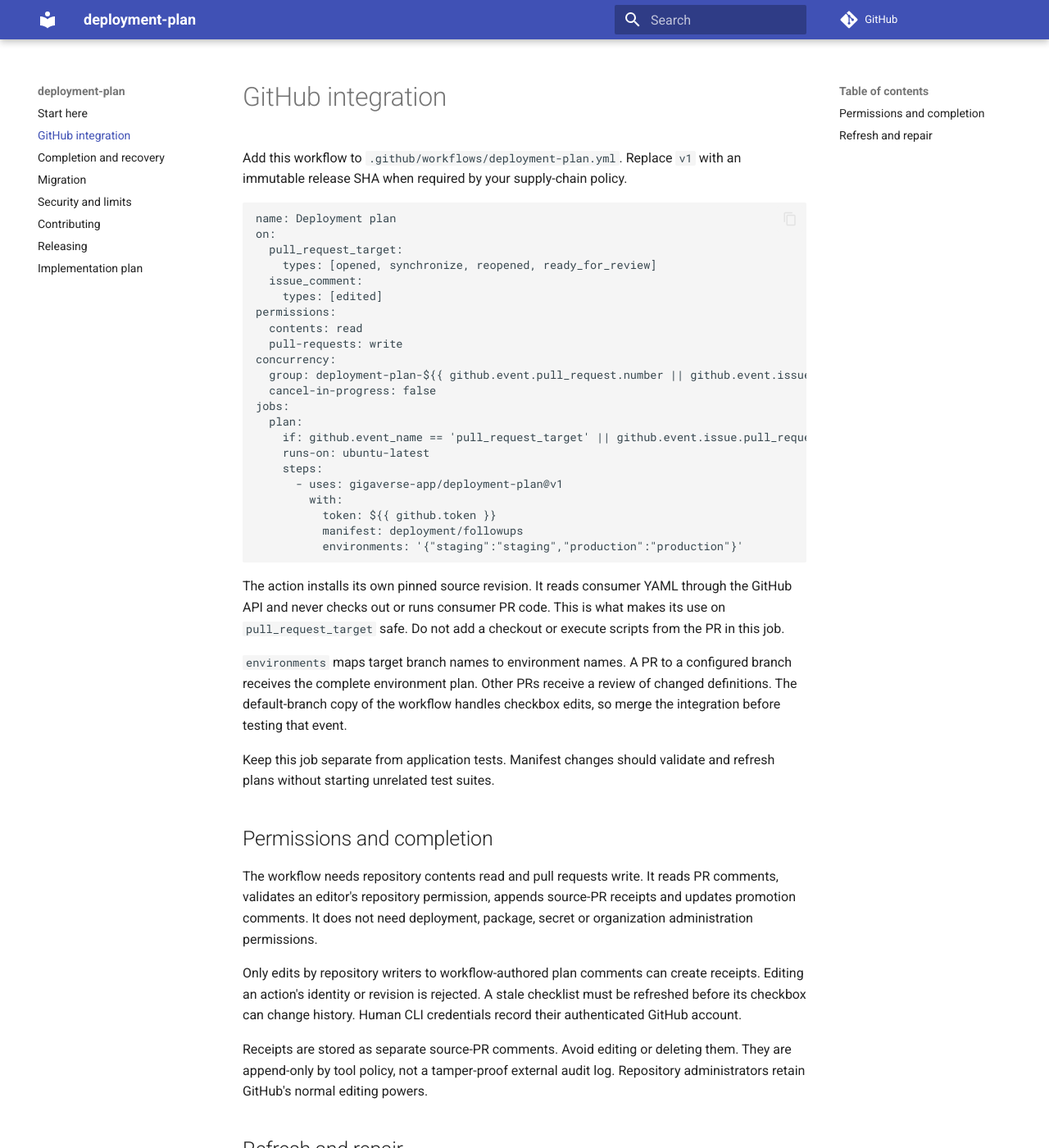
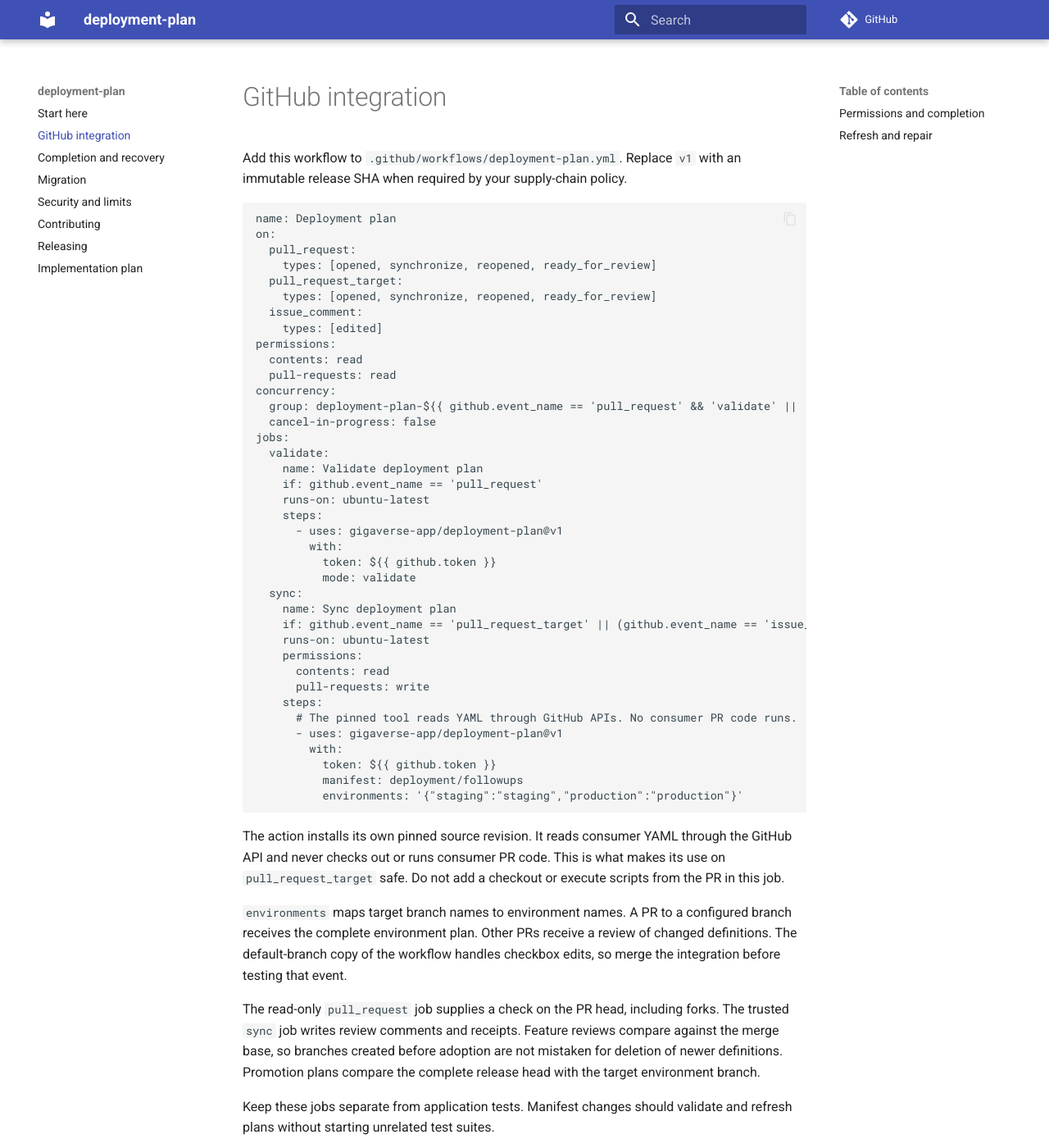
Before and after one commit to gigaverse-app/deployment-plan, an MkDocs documentation site: the page built from docs/github.md, in a window 1280 px wide and 1400 px high. Shown: the whole window at 82% size. Built offline with MkDocs 1.6.1 and Material for MkDocs 9.7.7, drawn with Linux system fonts in a browser that asks for light colours; comment, search, counter and statistics services are not loaded.

Commit message:
fix(github): validate PR heads against their merge base
* fix(github): validate PR heads against their merge base

* docs: clarify optional PyPI publication

````diff
--- a/action.yml
+++ b/action.yml
@@ -5,6 +5,9 @@
   icon: check-square
   color: blue
 inputs:
+  mode:
+    description: validate for read-only pull_request checks, sync for trusted comment and receipt writes
+    default: sync
   token:
     description: GitHub token with contents read and pull-requests write permissions
     required: true
@@ -31,4 +34,5 @@
         GH_TOKEN: ${{ inputs.token }}
         DEPLOYMENT_PLAN_MANIFEST: ${{ inputs.manifest }}
         DEPLOYMENT_PLAN_ENVIRONMENTS: ${{ inputs.environments }}
+        DEPLOYMENT_PLAN_MODE: ${{ inputs.mode }}
       run: python -m deployment_plan.automation
--- a/docs/github.md
+++ b/docs/github.md
@@ -5,21 +5,37 @@
 ```yaml
 name: Deployment plan
 on:
+  pull_request:
+    types: [opened, synchronize, reopened, ready_for_review]
   pull_request_target:
     types: [opened, synchronize, reopened, ready_for_review]
   issue_comment:
     types: [edited]
 permissions:
   contents: read
-  pull-requests: write
+  pull-requests: read
 concurrency:
-  group: deployment-plan-${{ github.event.pull_request.number || github.event.issue.number }}
+  group: deployment-plan-${{ github.event_name == 'pull_request' && 'validate' || 'sync' }}-${{ github.event.pull_request.number || github.event.issue.number }}
   cancel-in-progress: false
 jobs:
-  plan:
-    if: github.event_name == 'pull_request_target' || github.event.issue.pull_request
+  validate:
+    name: Validate deployment plan
+    if: github.event_name == 'pull_request'
     runs-on: ubuntu-latest
     steps:
+      - uses: gigaverse-app/deployment-plan@v1
+        with:
+          token: ${{ github.token }}
+          mode: validate
+  sync:
+    name: Sync deployment plan
+    if: github.event_name == 'pull_request_target' || (github.event_name == 'issue_comment' && github.event.issue.pull_request)
+    runs-on: ubuntu-latest
+    permissions:
+      contents: read
+      pull-requests: write
+    steps:
+      # The pinned tool reads YAML through GitHub APIs. No consumer PR code runs.
       - uses: gigaverse-app/deployment-plan@v1
         with:
           token: ${{ github.token }}
@@ -31,7 +47,9 @@
 
 `environments` maps target branch names to environment names. A PR to a configured branch receives the complete environment plan. Other PRs receive a review of changed definitions. The default-branch copy of the workflow handles checkbox edits, so merge the integration before testing that event.
 
-Keep this job separate from application tests. Manifest changes should validate and refresh plans without starting unrelated test suites.
+The read-only `pull_request` job supplies a check on the PR head, including forks. The trusted `sync` job writes review comments and receipts. Feature reviews compare against the merge base, so branches created before adoption are not mistaken for deletion of newer definitions. Promotion plans compare the complete release head with the target environment branch.
+
+Keep these jobs separate from application tests. Manifest changes should validate and refresh plans without starting unrelated test suites.
 
 ## Permissions and completion
 
--- a/release-please-config.json
+++ b/release-please-config.json
@@ -72,5 +72,5 @@
       ]
     }
   },
-  "pull-request-header": "Merging this release PR authorizes publication. Release Please updates the version, changelog, and uv.lock together. After successful main CI, it creates the GitHub release; Publish then validates the exact tag, reruns full CI, and uploads the tested distributions to PyPI through Trusted Publishing."
+  "pull-request-header": "Merging this release PR authorizes publication. Release Please updates the version, changelog, and uv.lock together. After successful main CI it creates the GitHub release. Publish validates the tag, reruns CI, uploads tested GitHub distributions, and publishes to PyPI only when trusted publishing is enabled."
 }
````
Also changed, not shown: 3 other files.
